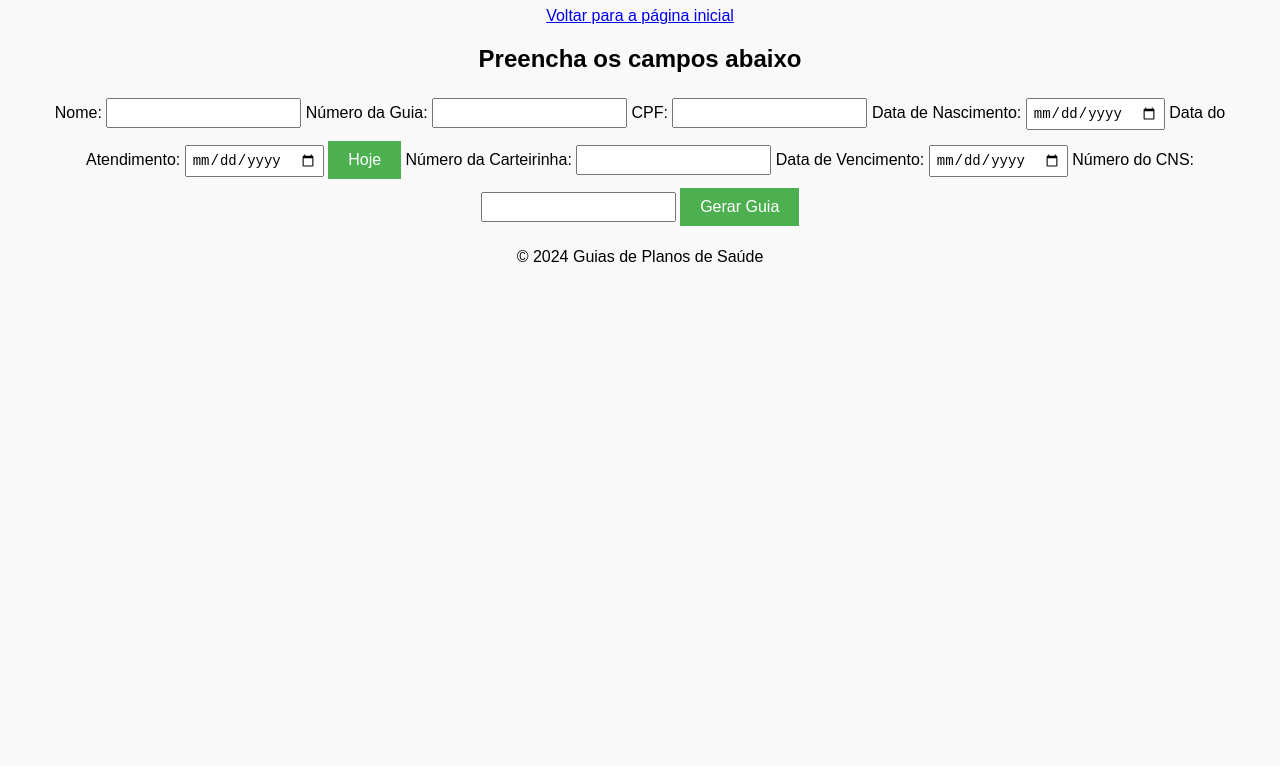
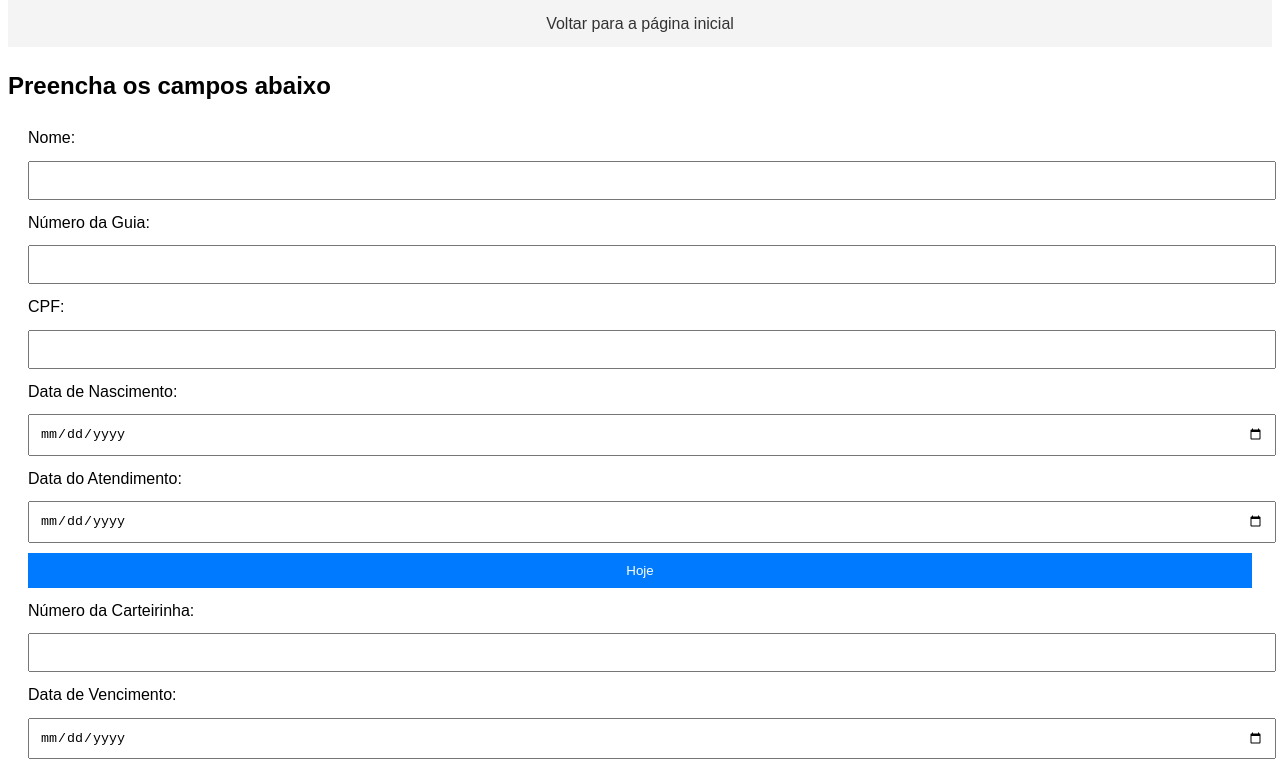
Before and after one commit to pablocorks/guiasplanos, a plain HTML site: page postal-saude.html in a window 1280 px wide. Shown: the part 101-867 px from the top of the page. Before the commit the page ends 800 px from the top, so only its background shows below. Drawn offline with Linux system fonts and the light colour scheme.

Commit message:
Update style.css

```diff
--- a/style.css
+++ b/style.css
@@ -1,39 +1,54 @@
 body {
     font-family: Arial, sans-serif;
-    background-color: #f9f9f9;
-    padding: 20px;
+    line-height: 1.6;
+}
+
+header, footer {
+    background-color: #f4f4f4;
+    padding: 10px;
     text-align: center;
 }
 
-h1 {
+a {
+    text-decoration: none;
     color: #333;
 }
 
-form {
-    margin-top: 20px;
+ul {
+    list-style-type: none;
+    padding: 0;
 }
 
-label {
-    font-size: 16px;
+ul li {
+    margin: 10px 0;
 }
 
-input {
-    font-size: 14px;
-    padding: 5px;
-    margin-top: 5px;
-    margin-bottom: 10px;
+ul li a {
+    text-decoration: none;
+    color: #007bff;
+}
+
+form {
+    margin: 20px;
+}
+
+form label {
+    display: block;
+    margin: 5px 0;
+}
+
+form input, form button {
+    width: 100%;
+    padding: 10px;
+    margin: 5px 0;
 }
 
 button {
-    background-color: #4CAF50;
+    background-color: #007bff;
     color: white;
     border: none;
-    padding: 10px 20px;
-    text-align: center;
-    font-size: 16px;
-    cursor: pointer;
 }
 
 button:hover {
-    background-color: #45a049;
+    background-color: #0056b3;
 }
```
